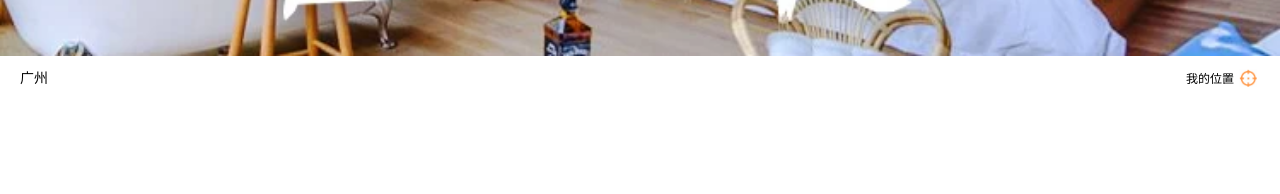
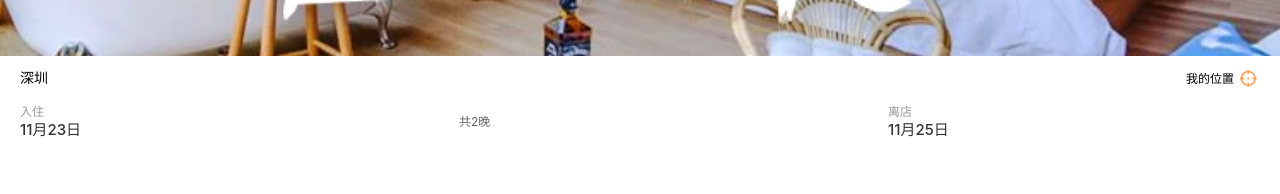
Before and after one commit to xionglp/ls-trip-vite, a Vue app: page /#/home in a window 1280 px wide. Shown: the part 418-612 px from the top of the page. Built offline with nearby package versions, Linux system fonts and the light colour scheme; no server answers.

Commit message:
日期选择

```diff
--- a/package.json
+++ b/package.json
@@ -8,6 +8,7 @@
   },
   "dependencies": {
     "axios": "^1.2.0",
+    "dayjs": "^1.11.6",
     "normalize.css": "^8.0.1",
     "pinia": "^2.0.25",
     "vant": "^3.6.6",
--- a/src/stores/modules/city.js
+++ b/src/stores/modules/city.js
@@ -3,7 +3,10 @@ import { defineStore } from "pinia"
 
 const useCityStore = defineStore("city", {
   state: () => ({
-    allCities: []
+    allCities: {},
+    currentCity: {
+      cityName: "深圳"
+    }
   }),
   getters: {
 
--- /dev/null
+++ b/src/utils/format_date.js
@@ -0,0 +1,9 @@
+import dayjs from "dayjs"
+
+export function formatMonthDay(date) {
+  return dayjs(date).format("MM月DD日")
+}
+
+export function getDiffDays(startDate, endDate) {
+  return dayjs(endDate).diff(startDate, "day")
+}
--- a/src/views/city/city.vue
+++ b/src/views/city/city.vue
@@ -17,8 +17,8 @@
       </van-tabs>
     </div>
     <div class="content">
-      <template v-for="item in 100" :key="item">
-        <div>列表数据{{item}}</div>
+      <template v-for="(value, key) in allCities" :key="key">
+        <city-group v-show="tabActive === key" :group-data="value" />
       </template>
     </div>
 
@@ -30,6 +30,7 @@ import { useRouter } from 'vue-router';
 import { computed, ref } from 'vue';
 import useCityStore from "@/stores/modules/city"
 import { storeToRefs } from 'pinia';
+import cityGroup from './components/city-group.vue';
 
 const router = useRouter()
 
@@ -52,12 +53,15 @@ const cityStore = useCityStore()
 cityStore.fetchAllCitiesAction()
 const { allCities } = storeToRefs(cityStore)
 const currentGroup = computed(() => allCities.value[tabActive.value])
-
-
 </script>
 
 <style lang="less" scoped>
   .city {
+    .top {
+      position: relative;
+      z-index: 9;
+    }
+
     .content {
       height: calc(100vh - 98px);
       overflow-y: auto;
--- /dev/null
+++ b/src/views/city/components/city-group.vue
@@ -0,0 +1,70 @@
+<template>
+  <div class="city-group">
+    <van-index-bar :index-list="indexList">
+      <van-index-anchor index="热门" />
+      <div class="list">
+        <template v-for="(item, index) in groupData.hotCities" :key="index">
+          <div class="city" @click="onClickCity(item)">{{ item.cityName }}</div>
+        </template>
+      </div>
+
+      <template v-for="(group, index) in groupData.cities" :key="index">
+        <van-index-anchor :index="group.group" />
+        <template v-for="(city, indey) in group.cities" :key="indey">
+          <van-cell :title="city.cityName" @click="onClickCity(city)" />
+        </template>
+      </template>
+    </van-index-bar>
+  </div>
+</template>
+
+<script setup>
+import useCityStore from '@/stores/modules/city';
+import { computed } from 'vue';
+import { useRouter } from 'vue-router';
+
+const props = defineProps({
+  groupData: {
+    type: Object,
+    default: () =>({})
+  }
+})
+
+const indexList = computed(()=> {
+  const list = props.groupData.cities.map(item => item.group)
+  list.unshift("#")
+  return list
+})
+
+const cityStore = useCityStore()
+const router = useRouter()
+const onClickCity = (city) =>{
+  // 1.将选中的city数据保存到stores中
+  cityStore.currentCity = city
+  // 2.返回上一页
+  router.back()
+}
+
+</script>
+
+<style lang="less" scoped>
+.list {
+  display: flex;
+  flex-wrap: wrap;
+  justify-content: space-around;
+  padding: 10px;
+  padding-right: 25px;
+  .city {
+    width: 70px;
+    height: 28px;
+    background-color: #fff4ec;
+    text-align: center;
+    line-height: 28px;
+    border-radius: 14px;
+    font-size: 12px;
+    color: #000;
+    margin: 6px 0;
+  }
+}
+
+</style>
--- a/src/views/home/comppnents/home-search-box.vue
+++ b/src/views/home/comppnents/home-search-box.vue
@@ -2,17 +2,46 @@
   <div class="search-box">
     <!-- 位置信息 -->
     <div class="location">
-      <div class="city" @click="cityClick">广州</div>
+      <div class="city" @click="cityClick">{{ currentCity.cityName }}</div>
       <div class="position" @click="positionClick">
         <span class="text">我的位置</span>
         <img src="@/assets/img/home/icon_location.png" alt="">
       </div>
     </div>
+
+    <!-- 日期范围 -->
+    <div class="section date-range" @click="showCalendar = true">
+      <div class="start">
+        <div class="date">
+          <span class="tip">入住</span>
+          <span class="time">{{ startDate }}</span>
+        </div>
+        <div class="stay">共{{ stayCount }}晚</div>
+      </div>
+      <div class="end">
+        <div class="date">
+          <span class="tip">离店</span>
+          <span class="time">{{ endDate }}</span>
+        </div>
+      </div>
+    </div>
+    <van-calendar
+      v-model:show="showCalendar"
+      type="range"
+      :round="false"
+      color="#ff9854"
+      :show-confirm="false"
+      @confirm="onConfirm"
+    />
   </div>
 </template>
 
 <script setup>
+import useCityStore from "@/stores/modules/city";
+import { storeToRefs } from "pinia";
 import { useRouter } from "vue-router"
+import { ref } from "vue"
+import { formatMonthDay, getDiffDays } from "@/utils/format_date"
 
 const router = useRouter()
 
@@ -21,6 +50,7 @@ const cityClick = () => {
   router.push("/city")
 }
 
+// 定位
 const positionClick = () => {
   navigator.geolocation.getCurrentPosition((res) => {
     console.log("获取位置成功:", res)
@@ -31,6 +61,31 @@ const positionClick = () => {
     timeout: 5000,
     maximumAge: 0
   })
+}
+
+const cityStore = useCityStore()
+const { currentCity } = storeToRefs(cityStore)
+
+// 日期范围处理
+const nowDate = new Date()
+const newDate = new Date()
+newDate.setDate(nowDate.getDate() + 2)
+
+const startDate = ref(formatMonthDay(nowDate))
+const endDate = ref(formatMonthDay(newDate))
+const stayCount = ref(getDiffDays(nowDate, newDate))
+
+const showCalendar = ref(false)
+const onConfirm = (values) => {
+  // 1.设置日期
+  const selectStartDate = values[0]
+  const selectEndDate = values[1]
+  startDate.value = formatMonthDay(selectStartDate)
+  endDate.value = formatMonthDay(selectEndDate)
+  stayCount.value = getDiffDays(selectStartDate, selectEndDate)
+  // 2.隐藏日历
+  console.log(selectStartDate, selectEndDate)
+  showCalendar.value = false
 }
 
 </script>
@@ -64,4 +119,59 @@ const positionClick = () => {
     }
   }
 }
+
+.search-box {
+  --van-calendar-popup-height: 100%;
+  // :deep(.van-popup--bottom.van-popup--round) {
+  //   border-radius: 0;
+  // }
+}
+
+.section {
+  display: flex;
+  flex-wrap: wrap;
+  align-items: center;
+  padding: 0 20px;
+  color: #999;
+  height: 44px;
+
+  .start {
+    flex: 1;
+    display: flex;
+    height: 44px;
+    align-items: center;
+  }
+
+  .end {
+    min-width: 30%;
+    padding-left: 20px;
+  }
+
+  .date {
+    display: flex;
+    flex-direction: column;
+
+    .tip {
+      font-size: 12px;
+      color: #999;
+    }
+
+    .time {
+      margin-top: 3px;
+      color: #333;
+      font-size: 15px;
+      font-weight: 500;
+    }
+  }
+}
+
+.date-range {
+  height: 44px;
+  .stay {
+    flex: 1;
+    text-align: center;
+    font-size: 12px;
+    color: #666;
+  }
+}
 </style>
```
Also changed, not shown: 1 other file (tests, documents, lock files or other folders). Lines whose indentation alone changed are shown as unchanged.
